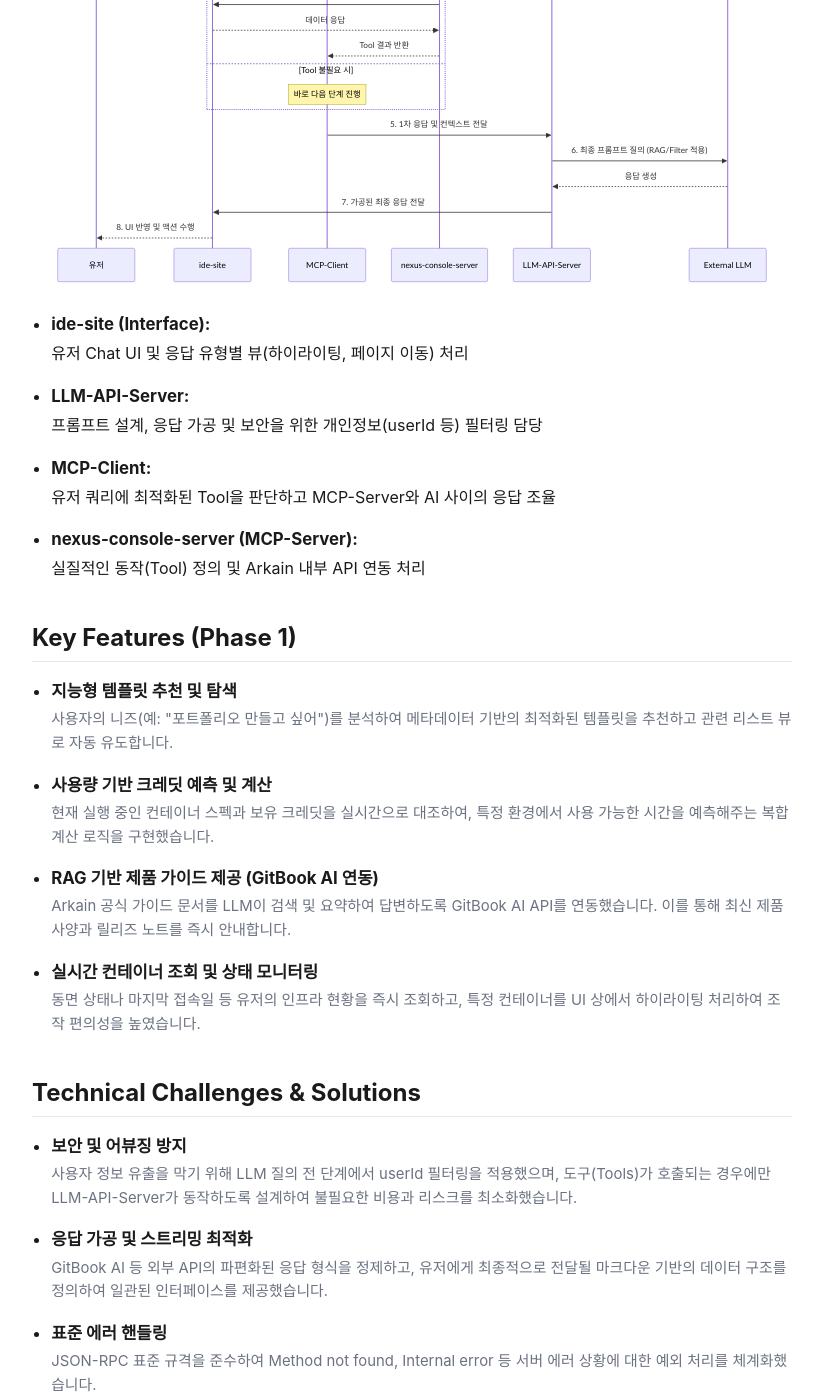
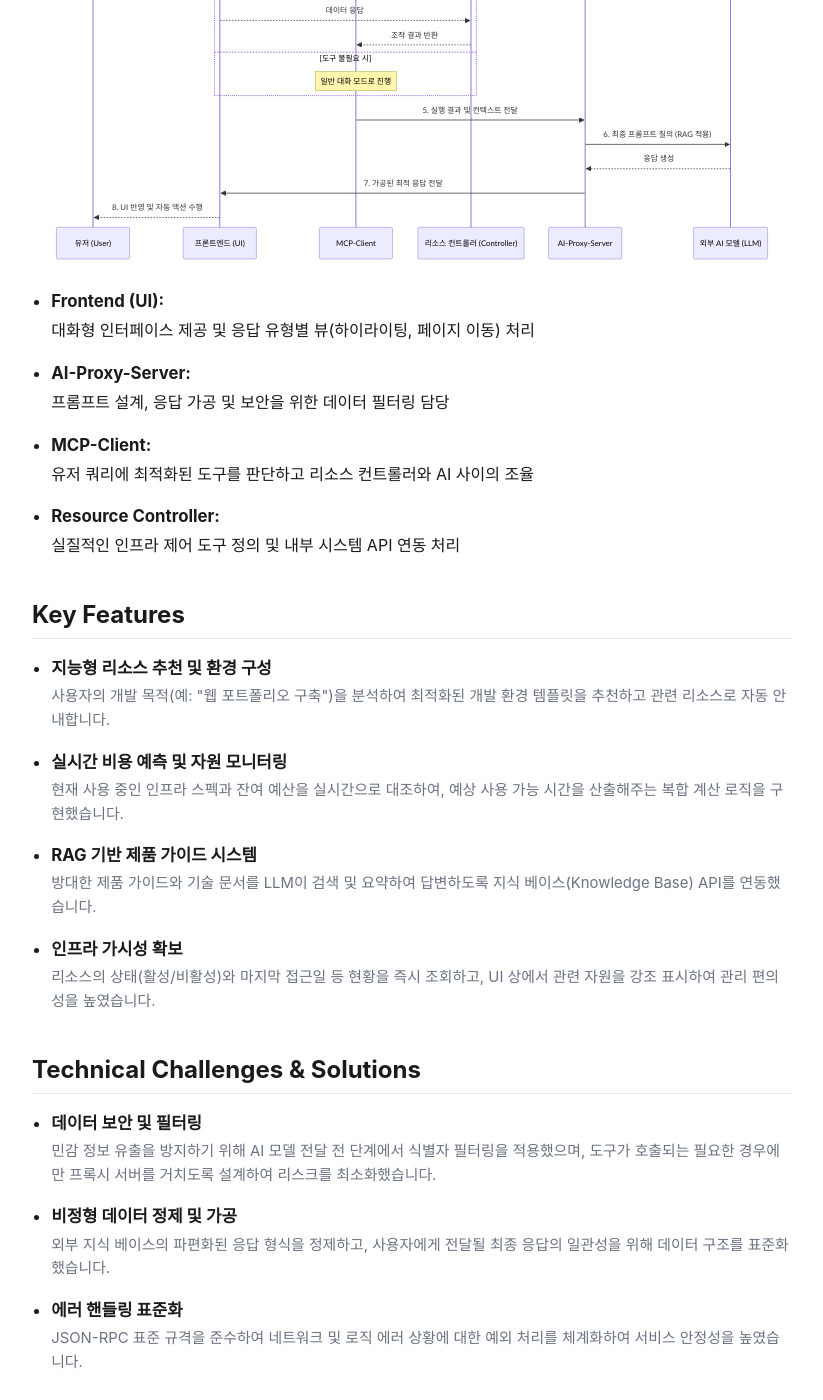
Before and after one commit to Hyun-git/Hyun-git.github.io, a Jekyll site: the page built from projects/mcp.md, in a window 1280 px wide and 1400 px high, scrolled down 781 px. Shown: the whole window, without its empty margins (228-1051 px from the left). Built offline with Jekyll 4.4.1, drawn with Linux system fonts in a browser that asks for light colours; some of the changed text lies outside the part shown.

Commit message:
feat(mcp): generalize project terminology to role-based names

```diff
--- a/projects/mcp.md
+++ b/projects/mcp.md
@@ -1,23 +1,23 @@
 ---
 layout: default
-title: Arkain Nexus (AI Console MCP)
+title: AI-Powered Infrastructure Console (MCP)
 permalink: /projects/mcp
 ---
 
 <div class="subpage">
 
   <a href="/projects" class="back-link">← 프로젝트 목록</a>
-  <h1 class="subpage-title">Arkain Nexus (AI Console MCP)</h1>
-  <p class="subpage-desc">LLM과 MCP를 연동한 차세대 인텔리전트 클라우드 콘솔 제어 시스템</p>
+  <h1 class="subpage-title">AI-Powered Infrastructure Console (MCP)</h1>
+  <p class="subpage-desc">LLM과 MCP를 연동한 차세대 인텔리전트 클라우드 제어 시스템</p>
 
   <div class="project-detail">
 
-    <p class="pf-project-org">구름 (goorm) | 2024.11 — 2025.02</p>
+    <p class="pf-project-org">Project Arkain | 2024.11 — 2025.02</p>
 
     <section class="project-section">
       <h2>Project Overview</h2>
-      <p><strong>Arkain Nexus</strong>는 복잡한 클라우드 콘솔 조작을 자연어 인터페이스로 혁신한 프로젝트입니다. 사용자의 질의를 LLM이 이해하고, MCP(Model Context Protocol)를 통해 실시간 컨테이너 상태 조회, 크레딧 계산, 템플릿 추천 등의 액션을 직접 수행합니다.</p>
-      <p>단순한 챗봇을 넘어, 서버 인프라와 LLM 사이의 가교 역할을 하는 분산 아키텍처를 설계하고 구현하는 데 집중했습니다.</p>
+      <p>본 프로젝트는 복잡한 클라우드 리소스 조작을 자연어 인터페이스로 혁신하는 데 목적이 있습니다. 사용자의 질의를 LLM이 이해하고, MCP(Model Context Protocol)를 통해 실시간 리소스 상태 조회, 비용 계산, 환경 추천 등의 액션을 직접 수행합니다.</p>
+      <p>단순한 챗봇을 넘어, 인프라 데이터와 AI 사이의 가교 역할을 하는 분산 아키텍처를 설계하고 구현하는 데 집중했습니다.</p>
     </section>
 
     <section class="project-section">
@@ -26,58 +26,58 @@ permalink: /projects/mcp
 
       <div class="mermaid">
       sequenceDiagram
-          participant User as 유저
-          participant IDE as ide-site
+          participant User as 유저 (User)
+          participant Frontend as 프론트엔드 (UI)
           participant MCPClient as MCP-Client
-          participant MCPServer as nexus-console-server
-          participant LLMAPI as LLM-API-Server
-          participant LLM as External LLM
+          participant Controller as 리소스 컨트롤러 (Controller)
+          participant AIProxy as AI-Proxy-Server
+          participant LLM as 외부 AI 모델 (LLM)
 
-          User->>IDE: 1. 쿼리 입력
-          IDE->>MCPClient: 2. Tool 실행 판단 요청
+          User->>Frontend: 1. 자연어 쿼리 입력
+          Frontend->>MCPClient: 2. 도구(Tool) 실행 필요성 판단
 
-          alt Tool 필요 시
-              MCPClient->>MCPServer: 3. Tool 호출
-              MCPServer->>IDE: 4. 인프라 데이터 조회 (Credit/Container)
-              IDE-->>MCPServer: 데이터 응답
-              MCPServer-->>MCPClient: Tool 결과 반환
-          else Tool 불필요 시
-              Note over MCPClient: 바로 다음 단계 진행
+          alt 도구 호출 필요 시
+              MCPClient->>Controller: 3. 인프라 조작/조회 요청
+              Controller->>Frontend: 4. 실시간 상태 데이터 Fetch
+              Frontend-->>Controller: 데이터 응답
+              Controller-->>MCPClient: 조작 결과 반환
+          else 도구 불필요 시
+              Note over MCPClient: 일반 대화 모드로 진행
           end
 
-          MCPClient->>LLMAPI: 5. 1차 응답 및 컨텍스트 전달
-          LLMAPI->>LLM: 6. 최종 프롬프트 질의 (RAG/Filter 적용)
-          LLM-->>LLMAPI: 응답 생성
-          LLMAPI->>IDE: 7. 가공된 최종 응답 전달
-          IDE-->>User: 8. UI 반영 및 액션 수행
+          MCPClient->>AIProxy: 5. 실행 결과 및 컨텍스트 전달
+          AIProxy->>LLM: 6. 최종 프롬프트 질의 (RAG 적용)
+          LLM-->>AIProxy: 응답 생성
+          AIProxy->>Frontend: 7. 가공된 최적 응답 전달
+          Frontend-->>User: 8. UI 반영 및 자동 액션 수행
       </div>
 
       <ul>
-        <li><strong>ide-site (Interface):</strong> 유저 Chat UI 및 응답 유형별 뷰(하이라이팅, 페이지 이동) 처리</li>
-        <li><strong>LLM-API-Server:</strong> 프롬프트 설계, 응답 가공 및 보안을 위한 개인정보(userId 등) 필터링 담당</li>
-        <li><strong>MCP-Client:</strong> 유저 쿼리에 최적화된 Tool을 판단하고 MCP-Server와 AI 사이의 응답 조율</li>
-        <li><strong>nexus-console-server (MCP-Server):</strong> 실질적인 동작(Tool) 정의 및 Arkain 내부 API 연동 처리</li>
+        <li><strong>Frontend (UI):</strong> 대화형 인터페이스 제공 및 응답 유형별 뷰(하이라이팅, 페이지 이동) 처리</li>
+        <li><strong>AI-Proxy-Server:</strong> 프롬프트 설계, 응답 가공 및 보안을 위한 데이터 필터링 담당</li>
+        <li><strong>MCP-Client:</strong> 유저 쿼리에 최적화된 도구를 판단하고 리소스 컨트롤러와 AI 사이의 조율</li>
+        <li><strong>Resource Controller:</strong> 실질적인 인프라 제어 도구 정의 및 내부 시스템 API 연동 처리</li>
       </ul>
     </section>
 
     <section class="project-section">
-      <h2>Key Features (Phase 1)</h2>
+      <h2>Key Features</h2>
       <ul>
         <li>
-          <strong>지능형 템플릿 추천 및 탐색</strong>
-          <p>사용자의 니즈(예: "포트폴리오 만들고 싶어")를 분석하여 메타데이터 기반의 최적화된 템플릿을 추천하고 관련 리스트 뷰로 자동 유도합니다.</p>
+          <strong>지능형 리소스 추천 및 환경 구성</strong>
+          <p>사용자의 개발 목적(예: "웹 포트폴리오 구축")을 분석하여 최적화된 개발 환경 템플릿을 추천하고 관련 리소스로 자동 안내합니다.</p>
         </li>
         <li>
-          <strong>사용량 기반 크레딧 예측 및 계산</strong>
-          <p>현재 실행 중인 컨테이너 스펙과 보유 크레딧을 실시간으로 대조하여, 특정 환경에서 사용 가능한 시간을 예측해주는 복합 계산 로직을 구현했습니다.</p>
+          <strong>실시간 비용 예측 및 자원 모니터링</strong>
+          <p>현재 사용 중인 인프라 스펙과 잔여 예산을 실시간으로 대조하여, 예상 사용 가능 시간을 산출해주는 복합 계산 로직을 구현했습니다.</p>
         </li>
         <li>
-          <strong>RAG 기반 제품 가이드 제공 (GitBook AI 연동)</strong>
-          <p>Arkain 공식 가이드 문서를 LLM이 검색 및 요약하여 답변하도록 GitBook AI API를 연동했습니다. 이를 통해 최신 제품 사양과 릴리즈 노트를 즉시 안내합니다.</p>
+          <strong>RAG 기반 제품 가이드 시스템</strong>
+          <p>방대한 제품 가이드와 기술 문서를 LLM이 검색 및 요약하여 답변하도록 지식 베이스(Knowledge Base) API를 연동했습니다.</p>
         </li>
         <li>
-          <strong>실시간 컨테이너 조회 및 상태 모니터링</strong>
-          <p>동면 상태나 마지막 접속일 등 유저의 인프라 현황을 즉시 조회하고, 특정 컨테이너를 UI 상에서 하이라이팅 처리하여 조작 편의성을 높였습니다.</p>
+          <strong>인프라 가시성 확보</strong>
+          <p>리소스의 상태(활성/비활성)와 마지막 접근일 등 현황을 즉시 조회하고, UI 상에서 관련 자원을 강조 표시하여 관리 편의성을 높였습니다.</p>
         </li>
       </ul>
     </section>
@@ -86,16 +86,16 @@ permalink: /projects/mcp
       <h2>Technical Challenges & Solutions</h2>
       <ul>
         <li>
-          <strong>보안 및 어뷰징 방지</strong>
-          <p>사용자 정보 유출을 막기 위해 LLM 질의 전 단계에서 userId 필터링을 적용했으며, 도구(Tools)가 호출되는 경우에만 LLM-API-Server가 동작하도록 설계하여 불필요한 비용과 리스크를 최소화했습니다.</p>
+          <strong>데이터 보안 및 필터링</strong>
+          <p>민감 정보 유출을 방지하기 위해 AI 모델 전달 전 단계에서 식별자 필터링을 적용했으며, 도구가 호출되는 필요한 경우에만 프록시 서버를 거치도록 설계하여 리스크를 최소화했습니다.</p>
         </li>
         <li>
-          <strong>응답 가공 및 스트리밍 최적화</strong>
-          <p>GitBook AI 등 외부 API의 파편화된 응답 형식을 정제하고, 유저에게 최종적으로 전달될 마크다운 기반의 데이터 구조를 정의하여 일관된 인터페이스를 제공했습니다.</p>
+          <strong>비정형 데이터 정제 및 가공</strong>
+          <p>외부 지식 베이스의 파편화된 응답 형식을 정제하고, 사용자에게 전달될 최종 응답의 일관성을 위해 데이터 구조를 표준화했습니다.</p>
         </li>
         <li>
-          <strong>표준 에러 핸들링</strong>
-          <p>JSON-RPC 표준 규격을 준수하여 Method not found, Internal error 등 서버 에러 상황에 대한 예외 처리를 체계화했습니다.</p>
+          <strong>에러 핸들링 표준화</strong>
+          <p>JSON-RPC 표준 규격을 준수하여 네트워크 및 로직 에러 상황에 대한 예외 처리를 체계화하여 서비스 안정성을 높였습니다.</p>
         </li>
       </ul>
     </section>
@@ -106,8 +106,8 @@ permalink: /projects/mcp
         <span class="pf-tag">Node.js</span>
         <span class="pf-tag">TypeScript</span>
         <span class="pf-tag">MCP (Model Context Protocol)</span>
-        <span class="pf-tag">LLM (Claude/OpenAI)</span>
-        <span class="pf-tag">GitBook AI API</span>
+        <span class="pf-tag">LLM Integration</span>
+        <span class="pf-tag">Distributed Systems</span>
         <span class="pf-tag">Mermaid Diagram</span>
       </div>
     </section>
```
Also changed, not shown: projects.md (+7 -7 lines).
